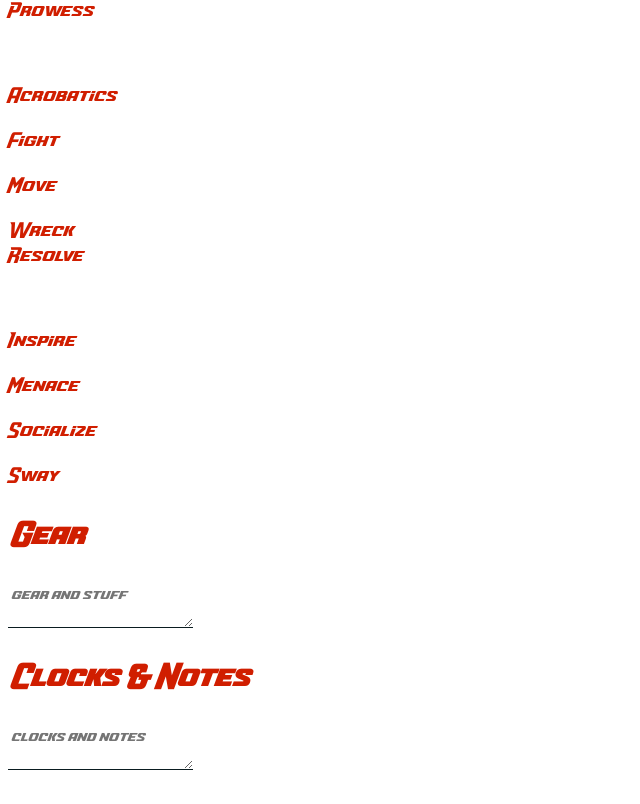
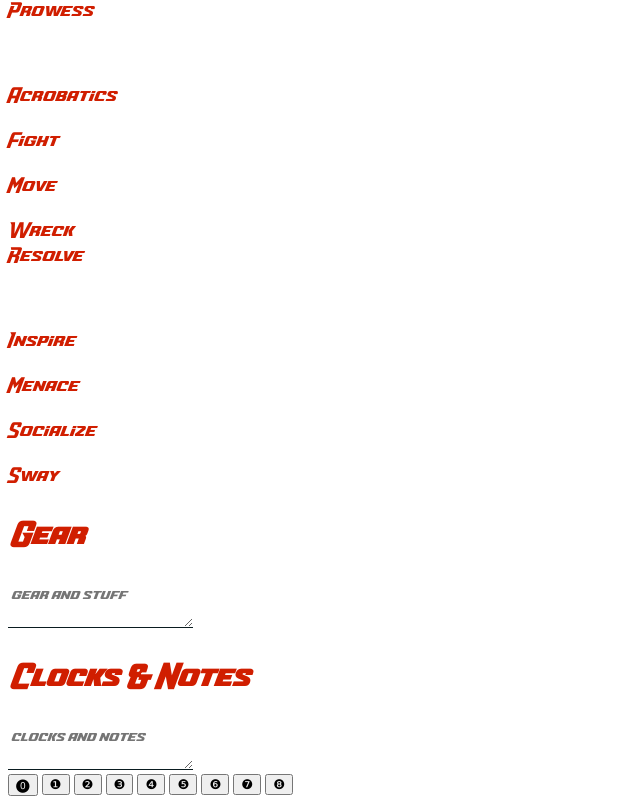
Before and after one commit to Nevenall/Shift-X-CharacterSheet, a website: page src/index.html in a window 1280 px wide. Shown: the part 1922-2726 px from the top of the page, without its empty margins (0-640 px from the left). Before the commit the page ends 2704 px from the top, so only its background shows below. Drawn offline with nearby package versions, Linux system fonts and the light colour scheme; files that its build step writes are made by us from their sources.

Commit message:
start of a footer section

```diff
--- a/src/index.html
+++ b/src/index.html
@@ -414,6 +414,24 @@
 
          </div>
       </div>
+      <div class="footer">
+         <div class="dice-rolls">
+            <!-- for dice rolling -->
+            <button type="roll" value="/roll 2d6">⓿</button>
+            <button type="roll" value="/roll 1d6">❶</button>
+            <button type="roll" value="/roll 2d6">❷</button>
+            <button type="roll" value="/roll 3d6">❸</button>
+            <button type="roll" value="/roll 4d6">❹</button>
+            <button type="roll" value="/roll 5d6">❺</button>
+            <button type="roll" value="/roll 6d6">❻</button>
+            <button type="roll" value="/roll 7d6">❼</button>
+            <button type="roll" value="/roll 8d6">❽</button>
+         </div>
+         <div class="xp-triggers">
+            <!-- for xp -->
+
+         </div>
+      </div>
    </div>
 </body>
 
--- a/src/sheet.scss
+++ b/src/sheet.scss
@@ -427,6 +427,13 @@
       }
    }
 
+   &-footer {
+      grid-area: footer;
+      @extend %flex-row-nowrap;
+      justify-content: center;
+      align-items: baseline;
+
+   }
 
 
    &-as-box {
```
